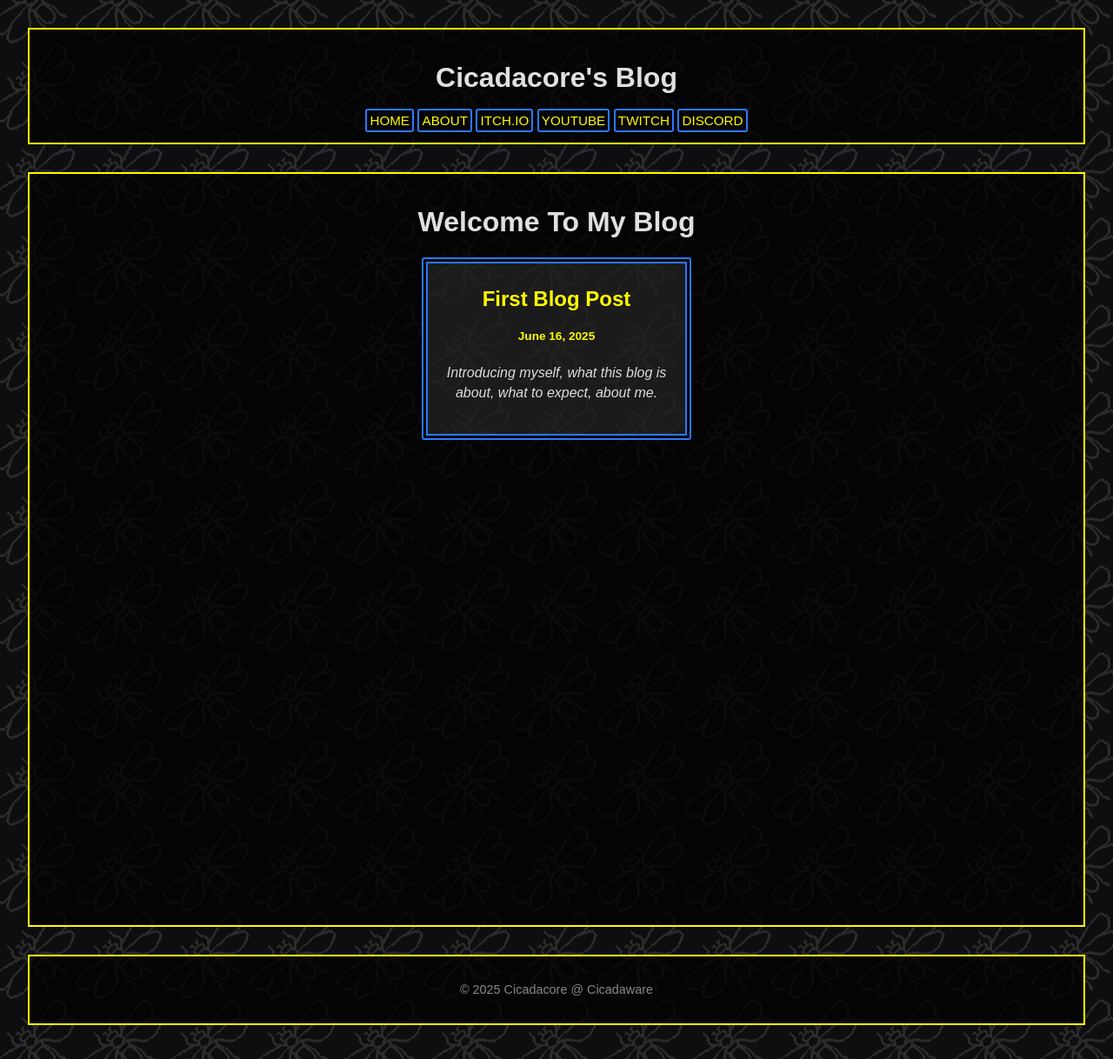
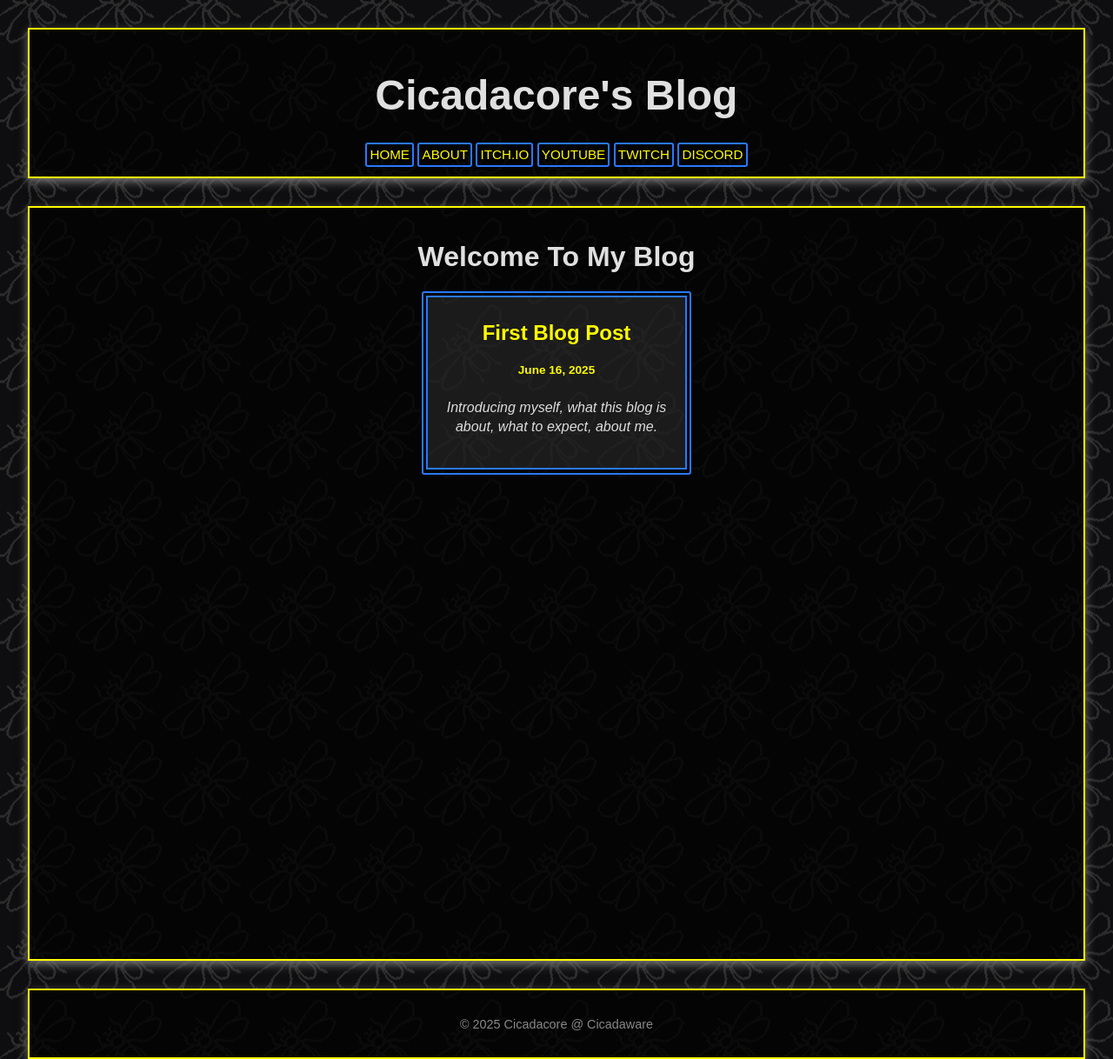
Before and after one commit to Cicadaware/cicadaware.github.io, a Jekyll site: the page built from index.md, in a window 1280 px wide. Shown: the whole page at 87% size. Built offline with Jekyll 4.4.1, drawn with Linux system fonts in a browser that asks for light colours.

Commit message:
added box shadow, increased title size

```diff
--- a/assets/css/style.css
+++ b/assets/css/style.css
@@ -17,6 +17,7 @@ body {
 
 .title {
   justify-content: center;
+  font-size: 3rem;
 }
 
 .nav {
@@ -46,6 +47,7 @@ header, footer {
   margin: 1rem;
   padding: 1rem;
   border: 2px solid #fffb00;
+  box-shadow: 0px 4px 10px 0 rgba(122, 122, 122);
 }
 
 footer {
@@ -66,10 +68,10 @@ footer {
   flex: 1;
   background-color: rgba(0, 0, 0, 0.75);
   padding: 1rem;
-
   margin: 1rem;
   border: 2px solid #fffb00;
   overflow: hidden;
+  box-shadow: 0px 4px 10px 0 rgba(122, 122, 122);
 }
 
 .post-grid {
```
